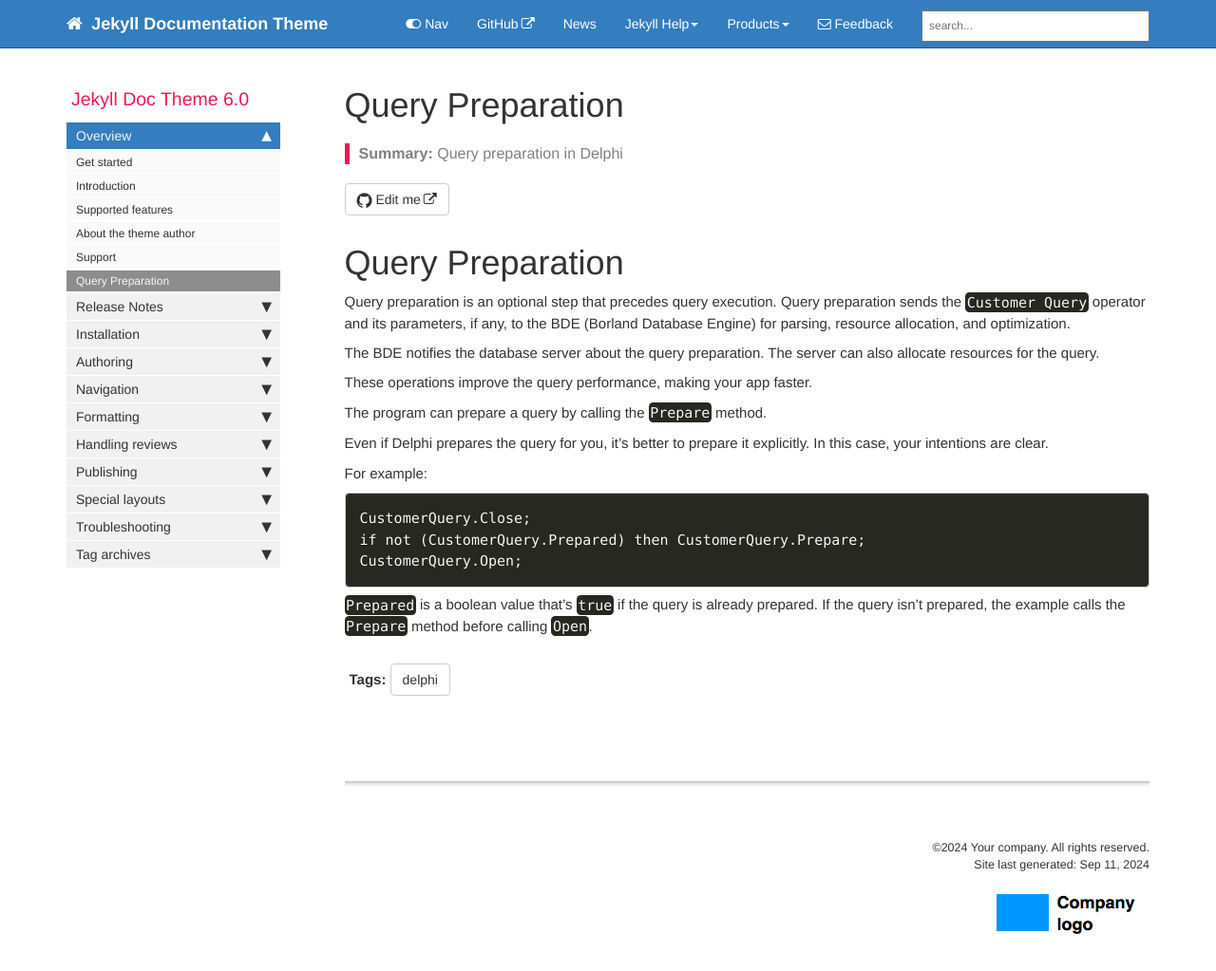
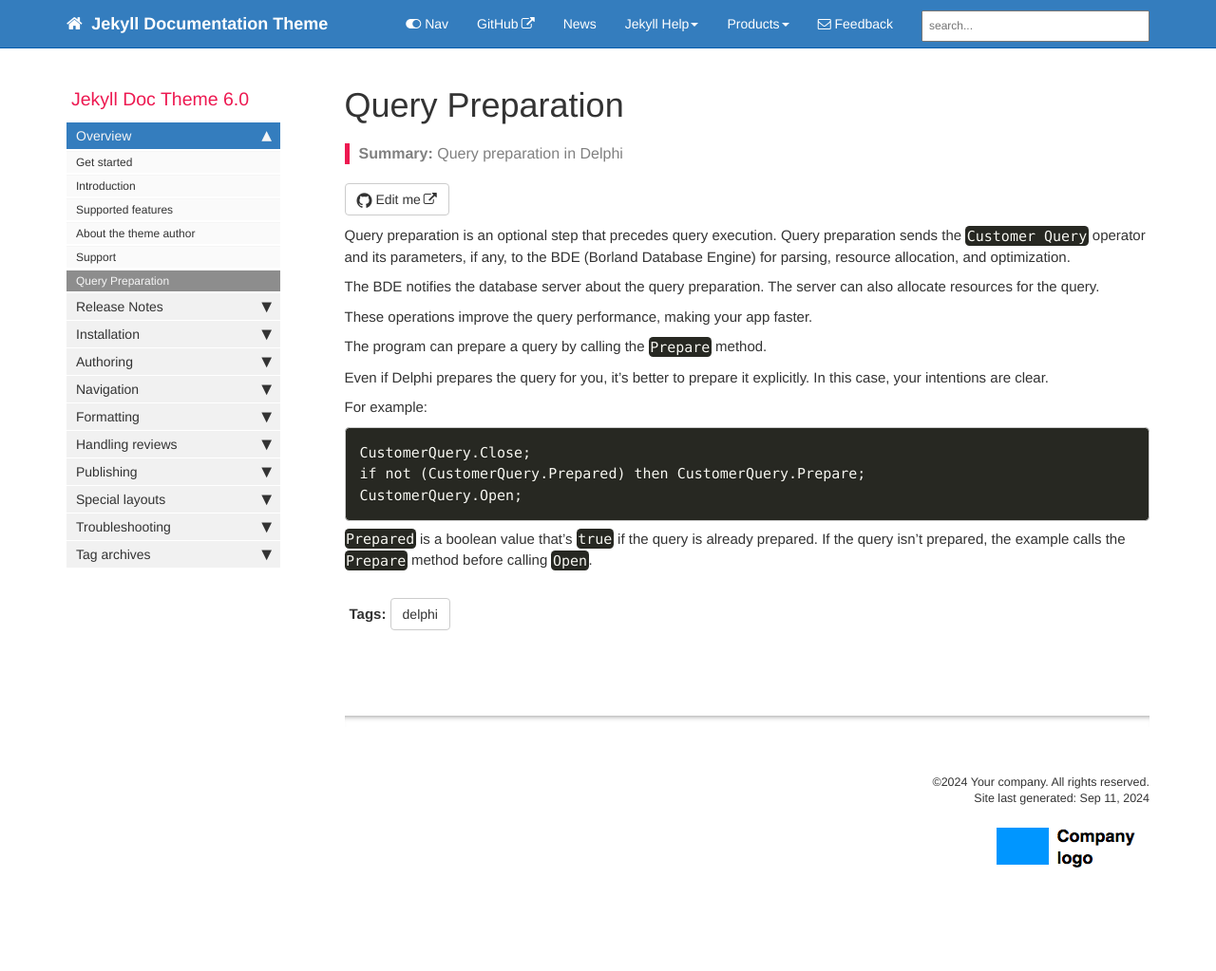
Before and after one commit to ivancheban/documentation-theme-jekyll-gh-pages, a Jekyll site: the page built from pages/mydoc/mydoc_query_preparation.md, in a window 1280 px wide and 1060 px high. Shown: the top 1023 px of the window at 95% size. Built offline with Jekyll 4.4.1, drawn with Linux system fonts in a browser that asks for light colours; comment, search, counter and statistics services are not loaded.

Commit message:
edited ttitle

```diff
--- a/pages/mydoc/mydoc_query_preparation.md
+++ b/pages/mydoc/mydoc_query_preparation.md
@@ -7,8 +7,6 @@ sidebar: mydoc_sidebar
 permalink: mydoc_query_preparation.html
 folder: mydoc
 ---
-
-# Query Preparation
 
 Query preparation is an optional step that precedes query execution. Query preparation sends the `Customer Query` operator and its parameters, if any, to the BDE (Borland Database Engine) for parsing, resource allocation, and optimization.
 
```
